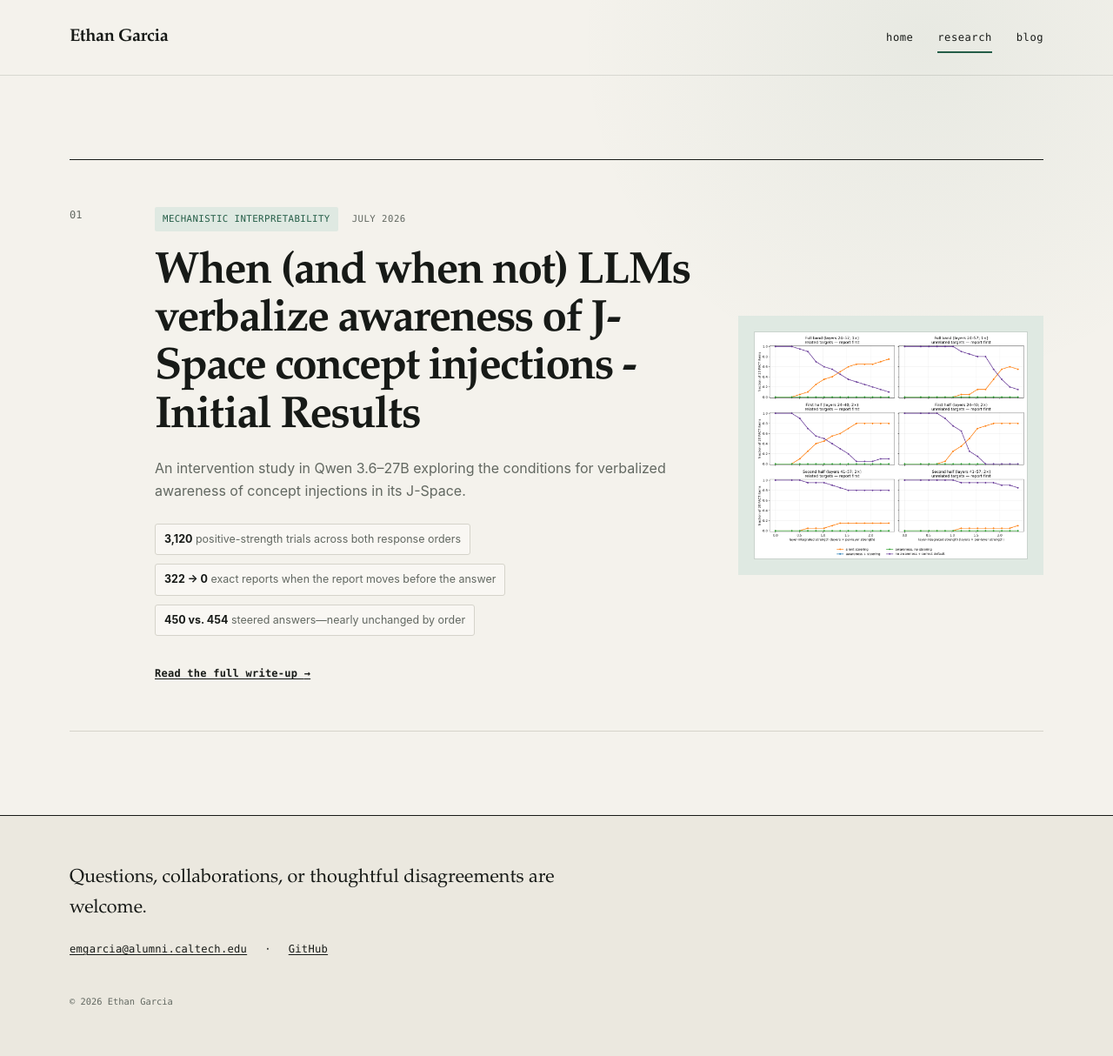
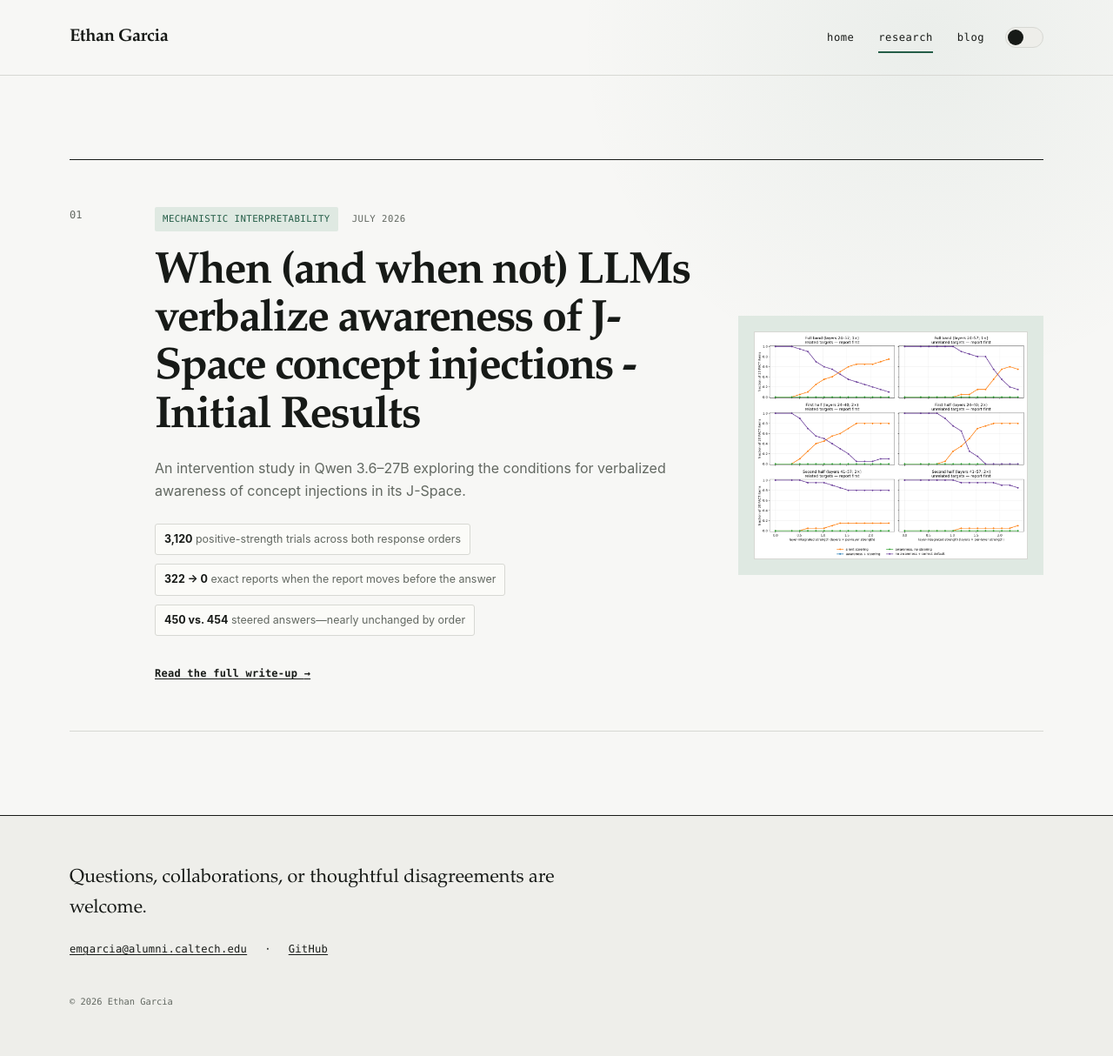
Before and after one commit to e-m-garcia/e-m-garcia.github.io, a Jekyll site: the page built from research/index.html, in a window 1280 px wide. Shown: the whole page at 87% size. Built offline with Jekyll 4.4.1, drawn with Linux system fonts in a browser that asks for light colours.

Commit message:
Dark Mode, text formatting fixes

```diff
--- a/_layouts/default.html
+++ b/_layouts/default.html
@@ -3,10 +3,18 @@
   <head>
     <meta charset="utf-8">
     <meta name="viewport" content="width=device-width, initial-scale=1">
-    <meta name="theme-color" content="#f4f2ec">
+    <meta name="theme-color" content="#f7f7f5">
     <title>{% if page.browser_title %}{{ page.browser_title }}{% else %}{% if page.title and page.title != "Home" %}{{ page.title }} · {% endif %}{{ site.title }}{% endif %}</title>
     <meta name="description" content="{{ page.description | default: page.excerpt | default: site.description | strip_html | normalize_whitespace | escape }}">
+    <script>
+      try {
+        if (localStorage.getItem("color-theme") === "dark") {
+          document.documentElement.dataset.theme = "dark";
+        }
+      } catch (error) {}
+    </script>
     <link rel="stylesheet" href="{{ '/assets/css/style.css' | relative_url }}">
+    <script defer src="{{ '/assets/js/theme.js' | relative_url }}"></script>
     <link rel="alternate" type="application/atom+xml" title="{{ site.title }}" href="{{ '/feed.xml' | relative_url }}">
 
     {% if page.math %}
@@ -32,11 +40,16 @@
         <a class="wordmark" href="{{ '/' | relative_url }}" aria-label="{{ site.title }} home">
           <span class="wordmark__name">{{ site.title }}</span>
         </a>
-        <nav class="site-nav" aria-label="Primary navigation">
-          <a{% if page.url == "/" %} class="is-current"{% endif %} href="{{ '/' | relative_url }}">Home</a>
-          <a{% if page.url contains "/research" %} class="is-current"{% endif %} href="{{ '/research/' | relative_url }}">Research</a>
-          <a{% if page.url contains "/blog" %} class="is-current"{% endif %} href="{{ '/blog/' | relative_url }}">Blog</a>
-        </nav>
+        <div class="site-controls">
+          <nav class="site-nav" aria-label="Primary navigation">
+            <a{% if page.url == "/" %} class="is-current"{% endif %} href="{{ '/' | relative_url }}">Home</a>
+            <a{% if page.url contains "/research" %} class="is-current"{% endif %} href="{{ '/research/' | relative_url }}">Research</a>
+            <a{% if page.url contains "/blog" %} class="is-current"{% endif %} href="{{ '/blog/' | relative_url }}">Blog</a>
+          </nav>
+          <button class="theme-toggle" type="button" role="switch" aria-checked="false" aria-label="Use dark mode" data-theme-toggle>
+            <span class="theme-toggle__thumb" aria-hidden="true"></span>
+          </button>
+        </div>
       </div>
     </header>
 
--- a/assets/css/style.scss
+++ b/assets/css/style.scss
@@ -2,18 +2,34 @@
 ---
 
 :root {
-  --paper: #f4f2ec;
-  --paper-deep: #ebe8df;
+  color-scheme: light;
+  --paper: #f7f7f5;
+  --paper-deep: #eeeeea;
   --ink: #171a17;
   --muted: #626861;
-  --line: #d5d3ca;
+  --line: #d7d8d3;
   --accent: #245d47;
   --accent-soft: #dfe9e2;
-  --white: #fffefb;
+  --white: #fdfdfb;
+  --surface-translucent: rgba(253, 253, 251, 0.62);
   --serif: "Iowan Old Style", "Palatino Linotype", Palatino, Georgia, serif;
   --sans: Inter, ui-sans-serif, -apple-system, BlinkMacSystemFont, "Segoe UI", sans-serif;
   --mono: "SFMono-Regular", Consolas, "Liberation Mono", monospace;
   --shadow: 0 18px 50px rgba(30, 39, 31, 0.08);
+}
+
+html[data-theme="dark"] {
+  color-scheme: dark;
+  --paper: #101210;
+  --paper-deep: #171a17;
+  --ink: #f1f3ee;
+  --muted: #b7bcb6;
+  --line: rgba(241, 243, 238, 0.34);
+  --accent: #91cbae;
+  --accent-soft: #22382e;
+  --white: #171a17;
+  --surface-translucent: rgba(23, 26, 23, 0.76);
+  --shadow: 0 18px 50px rgba(0, 0, 0, 0.38);
 }
 
 * {
@@ -34,6 +50,12 @@
   font-size: 16px;
   line-height: 1.65;
   -webkit-font-smoothing: antialiased;
+}
+
+html[data-theme="dark"] body {
+  background:
+    radial-gradient(circle at 83% 4%, rgba(145, 203, 174, 0.07), transparent 25rem),
+    var(--paper);
 }
 
 a {
@@ -72,7 +94,7 @@
 }
 
 .site-header {
-  border-bottom: 1px solid rgba(23, 26, 23, 0.12);
+  border-bottom: 1px solid var(--line);
 }
 
 .site-header__inner {
@@ -114,6 +136,12 @@
   text-transform: lowercase;
 }
 
+.site-controls {
+  display: flex;
+  align-items: center;
+  gap: 24px;
+}
+
 .site-nav a {
   position: relative;
   text-decoration: none;
@@ -135,6 +163,38 @@
 .site-nav a:hover::after,
 .site-nav a.is-current::after {
   transform: scaleX(1);
+}
+
+.theme-toggle {
+  position: relative;
+  width: 44px;
+  height: 24px;
+  flex: 0 0 auto;
+  padding: 2px;
+  border: 1px solid var(--line);
+  border-radius: 999px;
+  color: var(--ink);
+  background: var(--paper-deep);
+  cursor: pointer;
+}
+
+.theme-toggle__thumb {
+  width: 18px;
+  height: 18px;
+  display: block;
+  border-radius: 50%;
+  background: currentColor;
+  transform: translateX(0);
+  transition: transform 180ms ease;
+}
+
+.theme-toggle[aria-checked="true"] .theme-toggle__thumb {
+  transform: translateX(18px);
+}
+
+.theme-toggle:focus-visible {
+  outline: 2px solid var(--accent);
+  outline-offset: 3px;
 }
 
 .section {
@@ -218,7 +278,7 @@
   margin: 0;
   aspect-ratio: 4 / 5;
   overflow: hidden;
-  border: 1px solid rgba(23, 26, 23, 0.12);
+  border: 1px solid var(--line);
   border-radius: 16px;
   background: var(--paper-deep);
   box-shadow: var(--shadow);
@@ -339,7 +399,7 @@
   align-items: center;
   padding: 38px;
   border: 1px solid var(--line);
-  background: rgba(255, 254, 251, 0.5);
+  background: var(--surface-translucent);
 }
 
 .empty-note__index {
@@ -426,7 +486,7 @@
   border: 1px solid var(--line);
   border-radius: 3px;
   color: var(--muted);
-  background: rgba(255, 254, 251, 0.5);
+  background: var(--surface-translucent);
   font-size: 0.78rem;
 }
 
@@ -441,7 +501,7 @@
 }
 
 .research-item__figure img {
-  border: 1px solid rgba(23, 26, 23, 0.1);
+  border: 1px solid var(--line);
 }
 
 .post-list {
@@ -522,7 +582,7 @@
 .article-header h1 {
   max-width: 990px;
   margin: 28px 0 24px;
-  font-size: clamp(3.4rem, 7.2vw, 7.2rem);
+  font-size: clamp(2.5rem, 4.6vw, 4.75rem);
 }
 
 .article-header__lede {
@@ -676,7 +736,7 @@
   margin: 2em 0;
   padding: 22px;
   overflow-x: auto;
-  border: 1px solid #303832;
+  border: 1px solid var(--line);
   border-radius: 3px;
   color: #edf2ed;
   background: #202621;
@@ -781,12 +841,13 @@
     padding: 14px 0;
   }
 
-  .wordmark__role {
-    display: none;
+  .site-controls {
+    width: 100%;
+    gap: 18px;
   }
 
   .site-nav {
-    width: 100%;
+    flex: 1;
     justify-content: space-between;
   }
 
@@ -854,7 +915,7 @@
   }
 
   .article-header h1 {
-    font-size: 3.25rem;
+    font-size: 2.6rem;
   }
 
   .article-rule {
--- /dev/null
+++ b/assets/js/theme.js
@@ -0,0 +1,34 @@
+(() => {
+  const root = document.documentElement;
+  const toggle = document.querySelector("[data-theme-toggle]");
+  const themeColor = document.querySelector('meta[name="theme-color"]');
+
+  if (!toggle) return;
+
+  const applyTheme = (isDark) => {
+    if (isDark) {
+      root.dataset.theme = "dark";
+    } else {
+      root.removeAttribute("data-theme");
+    }
+
+    toggle.setAttribute("aria-checked", String(isDark));
+    toggle.setAttribute("aria-label", isDark ? "Use light mode" : "Use dark mode");
+    toggle.title = isDark ? "Use light mode" : "Use dark mode";
+
+    if (themeColor) {
+      themeColor.content = isDark ? "#101210" : "#f7f7f5";
+    }
+  };
+
+  applyTheme(root.dataset.theme === "dark");
+
+  toggle.addEventListener("click", () => {
+    const isDark = root.dataset.theme !== "dark";
+    applyTheme(isDark);
+
+    try {
+      localStorage.setItem("color-theme", isDark ? "dark" : "light");
+    } catch (error) {}
+  });
+})();
```
Also changed, not shown: QWEN36_JVECTOR_RESPONSE_ORDER.md (+9 -9 lines).
